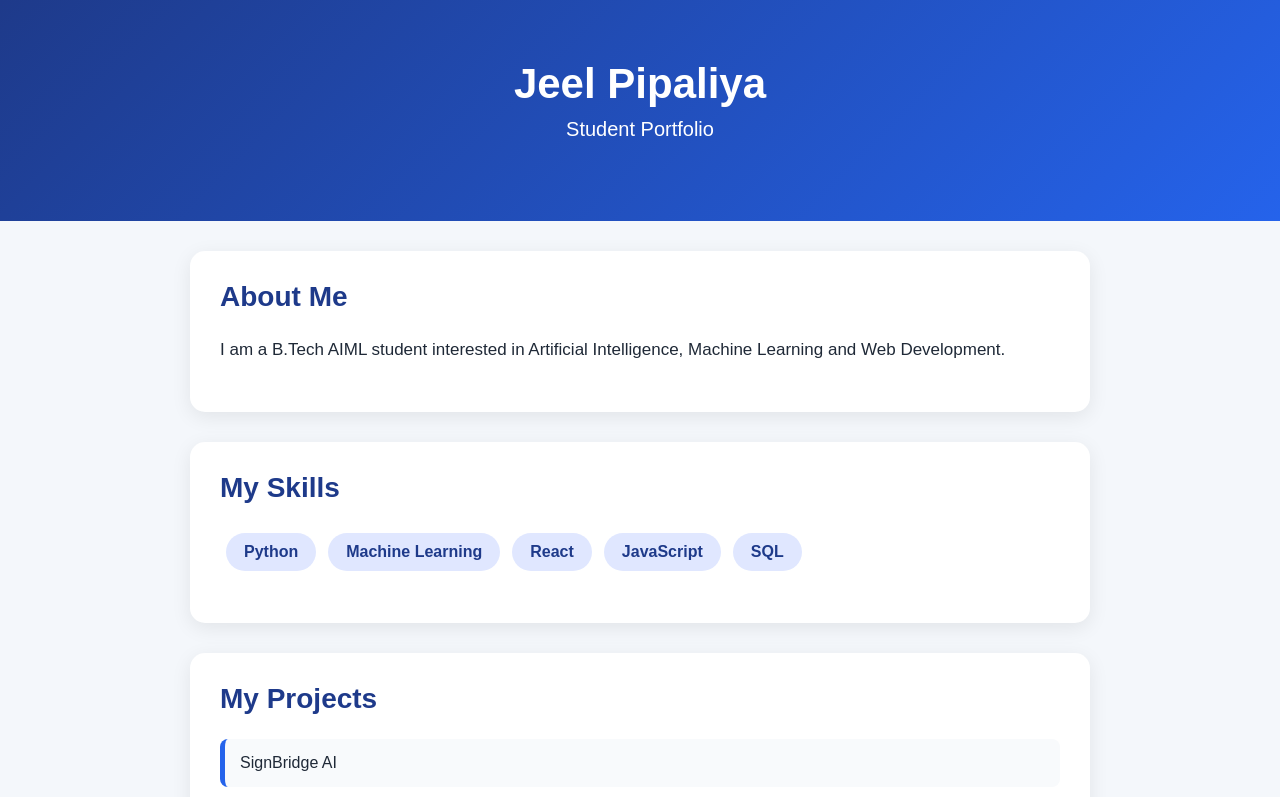
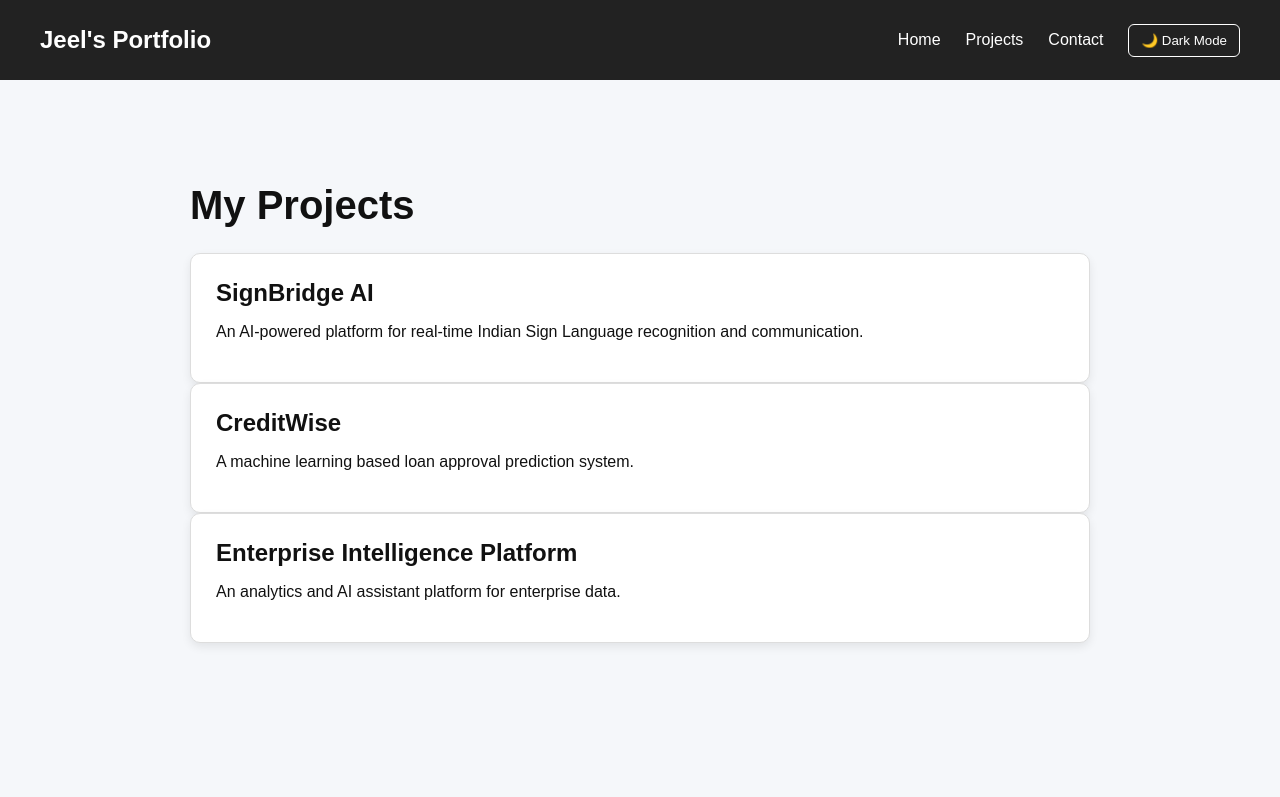
Before and after one commit to Jeel-Pipaliya/student-portfolio, a React (Vite) app: page /projects in a window 1280 px wide. Shown: the top 797 px of the page. Built offline with nearby package versions, Linux system fonts and the light colour scheme.

Commit message:
Week 2) Implement React routing and state management

```diff
--- a/package.json
+++ b/package.json
@@ -11,7 +11,8 @@
   },
   "dependencies": {
     "react": "^19.2.8",
-    "react-dom": "^19.2.8"
+    "react-dom": "^19.2.8",
+    "react-router-dom": "^7.18.3"
   },
   "devDependencies": {
     "@eslint/js": "^10.0.1",
--- a/src/App.css
+++ b/src/App.css
@@ -5,88 +5,124 @@
 body {
   margin: 0;
   font-family: Arial, Helvetica, sans-serif;
-  background: #f4f7fb;
-  color: #1f2937;
+  background: #f5f7fa;
+  color: #222;
 }
 
-/* Header */
-.header {
-  background: linear-gradient(135deg, #1e3a8a, #2563eb);
-  color: white;
-  text-align: center;
-  padding: 60px 20px;
+/* Navbar */
+
+.navbar {
+  display: flex;
+  justify-content: space-between;
+  align-items: center;
+  padding: 20px 40px;
+  background: #222;
 }
 
-.header h1 {
-  margin: 0;
-  font-size: 42px;
-}
-
-.header p {
-  margin-top: 10px;
-  font-size: 20px;
-}
-
-/* Sections */
-.section {
-  max-width: 900px;
-  margin: 30px auto;
-  padding: 30px;
-  background: white;
-  border-radius: 15px;
-  box-shadow: 0 5px 20px rgba(0, 0, 0, 0.08);
-}
-
-.section h2 {
-  margin-top: 0;
-  color: #1e3a8a;
-  font-size: 28px;
-}
-
-.section p {
-  font-size: 17px;
-  line-height: 1.7;
-}
-
-/* Skills */
-.skills-list {
-  padding: 0;
-  list-style: none;
-}
-
-.skills-list li {
-  display: inline-block;
-  background: #e0e7ff;
-  color: #1e3a8a;
-  padding: 10px 18px;
-  margin: 6px;
-  border-radius: 20px;
+.logo {
+  color: white;
+  font-size: 24px;
   font-weight: bold;
 }
 
-/* Projects */
-.projects-list {
-  padding: 0;
-  list-style: none;
+.nav-links {
+  display: flex;
+  gap: 25px;
 }
 
-.projects-list li {
-  background: #f8fafc;
-  border-left: 5px solid #2563eb;
+.nav-links a {
+  color: white;
+  text-decoration: none;
+  font-size: 17px;
+}
+
+.nav-links a:hover {
+  color: #61dafb;
+}
+
+/* Pages */
+
+.page {
+  max-width: 1000px;
+  margin: 0 auto;
+  padding: 50px 30px;
+}
+
+.page h1 {
+  font-size: 40px;
+  margin-bottom: 20px;
+}
+
+/* Projects */
+
+.projects {
+  display: grid;
+  grid-template-columns: repeat(3, 1fr);
+  gap: 20px;
+  margin-top: 30px;
+}
+
+.project-card {
+  background: white;
+  padding: 25px;
+  border-radius: 12px;
+  border: 1px solid #ddd;
+  box-shadow: 0 4px 12px rgba(0, 0, 0, 0.08);
+}
+
+.project-card h2 {
+  margin-top: 0;
+}
+
+/* Contact */
+
+.contact-form {
+  max-width: 650px;
+}
+
+.contact-form label {
+  display: block;
+  margin-bottom: 10px;
+  font-weight: bold;
+}
+
+.contact-form textarea {
+  width: 100%;
   padding: 15px;
-  margin: 12px 0;
+  border: 1px solid #ccc;
+  border-radius: 8px;
+  font-size: 16px;
+  resize: vertical;
+}
+
+.contact-form button {
+  margin-top: 10px;
+  padding: 10px 20px;
+  border: none;
+  border-radius: 6px;
+  background: #222;
+  color: white;
+  cursor: pointer;
+}
+
+.contact-form button:hover {
+  background: #444;
+}
+
+.help {
+  padding: 15px;
+  margin-top: 15px;
+  background: #e8f4ff;
   border-radius: 8px;
 }
 
-/* Footer */
-.footer {
-  margin-top: 50px;
-  background: #111827;
-  color: white;
+/* 404 */
+
+.not-found {
   text-align: center;
-  padding: 30px;
 }
 
-.footer p {
-  margin: 8px;
+.not-found h1 {
+  font-size: 100px;
+  margin: 0;
 }
--- a/src/App.jsx
+++ b/src/App.jsx
@@ -1,30 +1,34 @@
-import Header from "./components/Header";
-import About from "./components/About";
-import Skills from "./components/Skills";
-import Projects from "./components/Projects";
-import Footer from "./components/Footer";
+import { useState } from "react";
+import { Routes, Route } from "react-router-dom";
+
+import Home from "./pages/Home";
+import Projects from "./pages/Projects";
+import Contact from "./pages/Contact";
+import NotFound from "./pages/NotFound";
+import NavBar from "./components/NavBar";
+
 function App() {
-  const skills = [
-    "Python",
-    "Machine Learning",
-    "React",
-    "JavaScript",
-    "SQL"
-  ];
+  const [isDarkMode, setIsDarkMode] = useState(false);
+
+  const toggleTheme = () => {
+    setIsDarkMode(!isDarkMode);
+  };
 
   return (
-    <div>
-      <Header name="Jeel Pipaliya" />
-
-      <About
-        description="I am a B.Tech AIML student interested in Artificial Intelligence, Machine Learning and Web Development."
+    <div className={isDarkMode ? "app dark" : "app"}>
+      <NavBar
+        isDarkMode={isDarkMode}
+        toggleTheme={toggleTheme}
       />
 
-      <Skills skillList={skills} />
-
-      <Projects />
-
-      <Footer email="jeelpipaliya07@gmail.com" />
+      <main>
+        <Routes>
+          <Route path="/" element={<Home />} />
+          <Route path="/projects" element={<Projects />} />
+          <Route path="/contact" element={<Contact />} />
+          <Route path="*" element={<NotFound />} />
+        </Routes>
+      </main>
     </div>
   );
 }
--- /dev/null
+++ b/src/components/NavBar.jsx
@@ -0,0 +1,32 @@
+import { Link } from "react-router-dom";
+
+function NavBar({ isDarkMode, toggleTheme }) {
+  return (
+    <nav className="navbar">
+      <div className="logo">
+        Jeel's Portfolio
+      </div>
+
+      <div className="nav-links">
+        <Link to="/">Home</Link>
+
+        <Link to="/projects">
+          Projects
+        </Link>
+
+        <Link to="/contact">
+          Contact
+        </Link>
+
+        <button
+          className="theme-button"
+          onClick={toggleTheme}
+        >
+          {isDarkMode ? "☀️ Light Mode" : "🌙 Dark Mode"}
+        </button>
+      </div>
+    </nav>
+  );
+}
+
+export default NavBar;
--- a/src/index.css
+++ b/src/index.css
@@ -1,7 +1,232 @@
+/* =========================
+   Global Styles
+========================= */
+
 * {
   box-sizing: border-box;
 }
 
+html,
+body,
+#root {
+  margin: 0;
+  min-height: 100%;
+}
+
 body {
-  margin: 0;
+  font-family: Arial, Helvetica, sans-serif;
 }
+
+/* =========================
+   Main Application
+========================= */
+
+.app {
+  min-height: 100vh;
+  background-color: #f5f7fa;
+  color: #111;
+  transition: background-color 0.3s ease, color 0.3s ease;
+}
+
+/* =========================
+   Navbar
+========================= */
+
+.navbar {
+  height: 80px;
+  background-color: #222;
+  color: white;
+
+  display: flex;
+  align-items: center;
+  justify-content: space-between;
+
+  padding: 0 40px;
+}
+
+.logo {
+  font-size: 24px;
+  font-weight: bold;
+}
+
+.nav-links {
+  display: flex;
+  align-items: center;
+  gap: 25px;
+}
+
+.nav-links a {
+  color: white;
+  text-decoration: none;
+  font-size: 16px;
+}
+
+.nav-links a:hover {
+  text-decoration: underline;
+}
+
+/* =========================
+   Main Content
+========================= */
+
+main {
+  max-width: 940px;
+  margin: 0 auto;
+  padding: 70px 20px;
+}
+
+h1 {
+  font-size: 40px;
+  margin-bottom: 25px;
+}
+
+h2 {
+  margin-bottom: 15px;
+}
+
+/* =========================
+   Projects
+========================= */
+
+.projects-container {
+  display: grid;
+  grid-template-columns: repeat(3, 1fr);
+  gap: 20px;
+}
+
+.project-card {
+  background-color: white;
+  padding: 25px;
+  border: 1px solid #ddd;
+  border-radius: 10px;
+
+  box-shadow: 0 4px 10px rgba(0, 0, 0, 0.08);
+
+  transition: background-color 0.3s ease,
+              color 0.3s ease,
+              transform 0.2s ease;
+}
+
+.project-card:hover {
+  transform: translateY(-3px);
+}
+
+.project-card h2 {
+  margin-top: 0;
+}
+
+/* =========================
+   Contact
+========================= */
+
+textarea {
+  width: 100%;
+  min-height: 145px;
+
+  padding: 15px;
+
+  font-size: 16px;
+
+  border: 1px solid #ccc;
+  border-radius: 8px;
+
+  resize: vertical;
+}
+
+textarea:focus {
+  outline: none;
+  border: 2px solid #222;
+}
+
+.help {
+  margin-top: 15px;
+  padding: 15px;
+
+  background-color: #e8f3ff;
+
+  border-radius: 8px;
+}
+
+/* =========================
+   Buttons
+========================= */
+
+button {
+  padding: 9px 16px;
+
+  border: none;
+  border-radius: 6px;
+
+  background-color: #222;
+  color: white;
+
+  cursor: pointer;
+}
+
+button:hover {
+  background-color: #444;
+}
+
+.theme-button {
+  padding: 8px 12px;
+
+  border: 1px solid white;
+  border-radius: 6px;
+
+  background: transparent;
+  color: white;
+
+  cursor: pointer;
+}
+
+.theme-button:hover {
+  background-color: #444;
+}
+
+/* =========================
+   DARK MODE
+========================= */
+
+.app.dark {
+  background-color: #121212;
+  color: #f5f5f5;
+}
+
+.app.dark .project-card {
+  background-color: #1e1e1e;
+  color: #f5f5f5;
+  border-color: #444;
+}
+
+.app.dark textarea {
+  background-color: #1e1e1e;
+  color: white;
+  border-color: #555;
+}
+
+.app.dark .help {
+  background-color: #1e1e1e;
+  color: white;
+}
+
+/* =========================
+   Responsive
+========================= */
+
+@media (max-width: 768px) {
+  .navbar {
+    padding: 0 20px;
+  }
+
+  .nav-links {
+    gap: 12px;
+  }
+
+  .projects-container {
+    grid-template-columns: 1fr;
+  }
+
+  main {
+    padding: 40px 20px;
+  }
+}
--- a/src/main.jsx
+++ b/src/main.jsx
@@ -1,11 +1,14 @@
 import { StrictMode } from "react";
 import { createRoot } from "react-dom/client";
+import { BrowserRouter } from "react-router-dom";
+
 import App from "./App.jsx";
 import "./index.css";
-import "./App.css";
 
 createRoot(document.getElementById("root")).render(
   <StrictMode>
-    <App />
+    <BrowserRouter>
+      <App />
+    </BrowserRouter>
   </StrictMode>
 );
--- /dev/null
+++ b/src/pages/Contact.jsx
@@ -0,0 +1,48 @@
+import { useState } from "react";
+
+function Contact() {
+  const [message, setMessage] = useState("");
+  const [showHelp, setShowHelp] = useState(false);
+
+  return (
+    <section className="page">
+      <h1>Contact Me</h1>
+
+      <div className="contact-form">
+        <label htmlFor="message">
+          Your Message
+        </label>
+
+        <textarea
+          id="message"
+          value={message}
+          onChange={(e) => setMessage(e.target.value)}
+          placeholder="Write your message..."
+          rows="6"
+        />
+
+        <p>
+          Your message:
+          <strong> {message || "Nothing entered yet."}</strong>
+        </p>
+
+        <p>
+          Character count: {message.length}
+        </p>
+
+        <button onClick={() => setShowHelp(!showHelp)}>
+          {showHelp ? "Hide Help" : "Show Help"}
+        </button>
+
+        {showHelp && (
+          <p className="help">
+            Please enter your message above. Your input is displayed
+            in real time using React state.
+          </p>
+        )}
+      </div>
+    </section>
+  );
+}
+
+export default Contact;
--- /dev/null
+++ b/src/pages/Home.jsx
@@ -0,0 +1,18 @@
+function Home() {
+  return (
+    <section className="page">
+      <h1>Welcome to My Portfolio</h1>
+
+      <p>
+        Hello! I am Jeel, an AIML student interested in
+        Artificial Intelligence, Machine Learning and Web Development.
+      </p>
+
+      <p>
+        This portfolio showcases my projects, skills and contact information.
+      </p>
+    </section>
+  );
+}
+
+export default Home;
--- /dev/null
+++ b/src/pages/NotFound.jsx
@@ -0,0 +1,21 @@
+import { Link } from "react-router-dom";
+
+function NotFound() {
+  return (
+    <section className="page not-found">
+      <h1>404</h1>
+
+      <h2>Page Not Found</h2>
+
+      <p>
+        Sorry, the page you are looking for does not exist.
+      </p>
+
+      <Link to="/">
+        Go Back Home
+      </Link>
+    </section>
+  );
+}
+
+export default NotFound;
--- /dev/null
+++ b/src/pages/Projects.jsx
@@ -0,0 +1,33 @@
+function Projects() {
+  return (
+    <section className="page">
+      <h1>My Projects</h1>
+
+      <div className="projects">
+        <div className="project-card">
+          <h2>SignBridge AI</h2>
+          <p>
+            An AI-powered platform for real-time Indian Sign Language
+            recognition and communication.
+          </p>
+        </div>
+
+        <div className="project-card">
+          <h2>CreditWise</h2>
+          <p>
+            A machine learning based loan approval prediction system.
+          </p>
+        </div>
+
+        <div className="project-card">
+          <h2>Enterprise Intelligence Platform</h2>
+          <p>
+            An analytics and AI assistant platform for enterprise data.
+          </p>
+        </div>
+      </div>
+    </section>
+  );
+}
+
+export default Projects;
```
Also changed, not shown: 2 other files (tests, documents, lock files or other folders).
